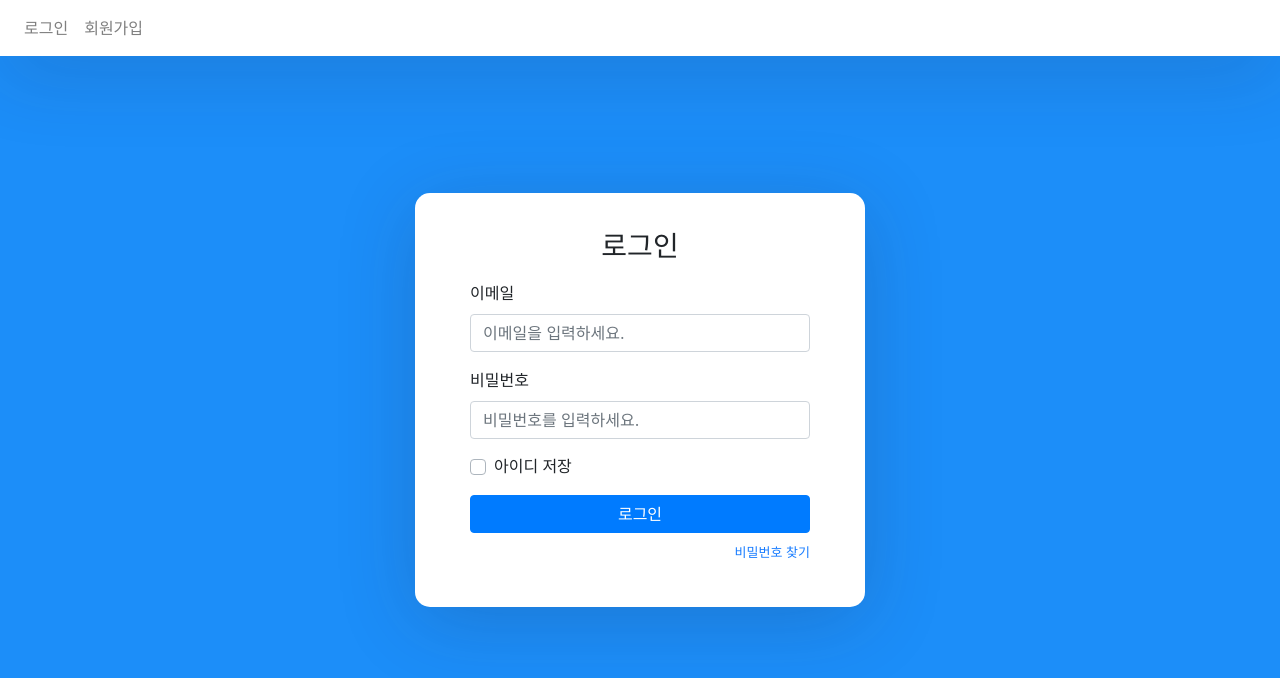
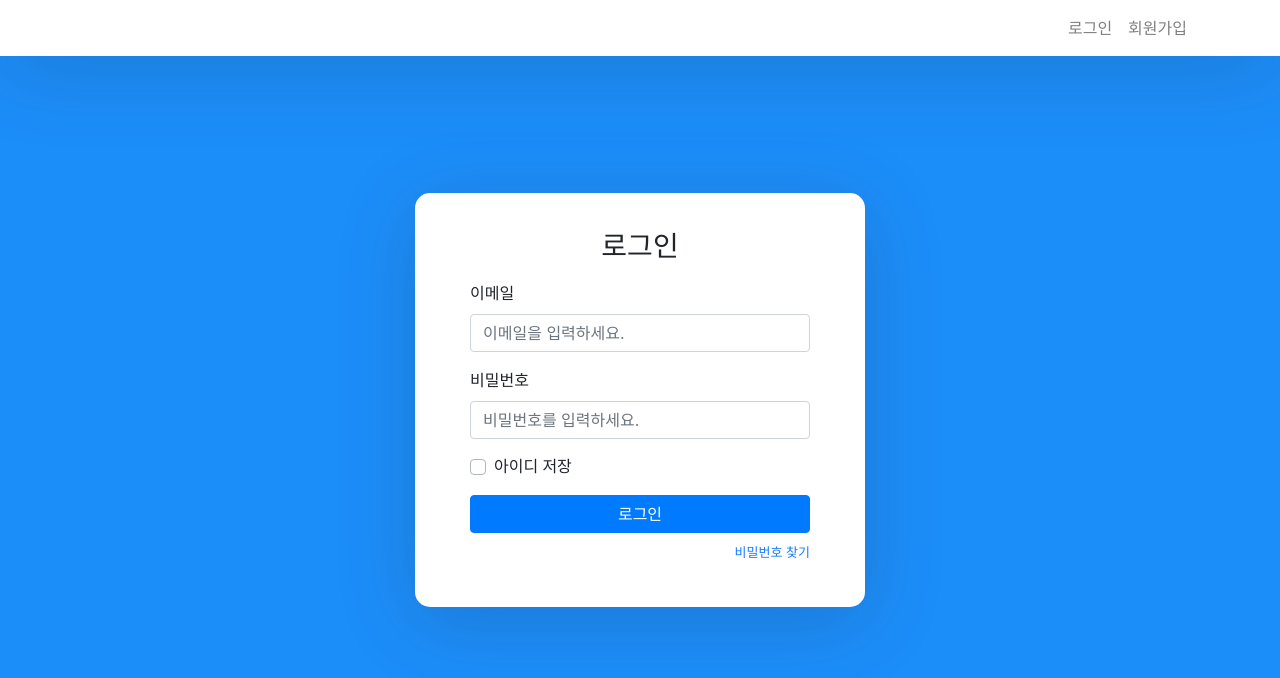
Before and after one commit to owlsogul/capstone_helper, a React (Create React App) app in the folder frontend/capstone/: page / in a window 1280 px wide. Shown: the top 678 px of the page. Built offline with nearby package versions, Linux system fonts and the light colour scheme.

Commit message:
NavigationBar로 분리하고 openClass css파일 만듦

```diff
--- a/frontend/capstone/public/index.html
+++ b/frontend/capstone/public/index.html
@@ -10,89 +10,11 @@
       content="Web site created using create-react-app"
     />
     <link rel="apple-touch-icon" href="%PUBLIC_URL%/logo192.png" />
-
     <link rel="manifest" href="%PUBLIC_URL%/manifest.json" />
-
-    <title>React App</title>
+    <title>🛠capstone helper🛠</title>
   </head>
   <body>
     <noscript>You need to enable JavaScript to run this app.</noscript>
     <div id="root"></div>
   </body>
 </html>
-
-
-<!--<div id="app">
-  <main class="app-main">
-  <h2 class="a11y-hidden">이디야 음료</h2>
-  <ul class="ediya-menu reset-list">
-    <li class="ediya-menu__item">
-      <a href="#" role="button" aria-haspopup="dialog" aria-pressed="false">
-        <figure>
-          <img src="//raw.githubusercontent.com/yamoo9/assets/master/images/ediya/iced-cherry-blossoms-latte.png" alt="" width="323" height="323" />
-          <figcaption>ICED 벚꽃라떼</figcaption>
-        </figure>
-      </a>
-      <div role="dialog" aria-modal="false" aria-labelledby="dialog-1-label">
-        <h3 id="dialog-1-label" class="a11y-hidden">ICED 벚꽃라떼</h3>
-      </div>
-    </li>
-    <li class="ediya-menu__item">
-      <a href="#" role="button" aria-haspopup="dialog" aria-pressed="false">
-        <figure>
-          <img src="//raw.githubusercontent.com/yamoo9/assets/master/images/ediya/hot-cherry-blossoms-latte.png" alt="" width="323" height="323" />
-          <figcaption>HOT 벚꽃라떼</figcaption>
-        </figure>
-      </a>
-    </li>
-    <li class="ediya-menu__item">
-      <a href="#" role="button" aria-haspopup="dialog" aria-pressed="false">
-        <figure>
-          <img src="//raw.githubusercontent.com/yamoo9/assets/master/images/ediya/iced-brownie-chocolate.png" alt="" width="323" height="323" />
-          <figcaption>ICED 브라우니 쇼콜라</figcaption>
-        </figure>
-      </a>
-    </li>
-    <li class="ediya-menu__item">
-      <a href="#" role="button" aria-haspopup="dialog" aria-pressed="false">
-        <figure>
-          <img src="//raw.githubusercontent.com/yamoo9/assets/master/images/ediya/hot-brownie-chocolate.png" alt="" width="323" height="323" />
-          <figcaption>HOT 브라우니 쇼콜라</figcaption>
-        </figure>
-      </a>
-    </li>
-    <li class="ediya-menu__item">
-      <a href="#" role="button" aria-haspopup="dialog" aria-pressed="false">
-        <figure>
-          <img src="//raw.githubusercontent.com/yamoo9/assets/master/images/ediya/jeju-green-tangerine-tea.png" alt="" width="323" height="323" />
-          <figcaption>제주청귤 오리지널</figcaption>
-        </figure>
-      </a>
-    </li>
-    <li class="ediya-menu__item">
-      <a href="#" role="button" aria-haspopup="dialog" aria-pressed="false">
-        <figure>
-          <img src="//raw.githubusercontent.com/yamoo9/assets/master/images/ediya/jeju-green-tangerine-blossom.png" alt="" width="323" height="323" />
-          <figcaption>제주청귤 블라썸</figcaption>
-        </figure>
-      </a>
-    </li>
-    <li class="ediya-menu__item">
-      <a href="#" role="button" aria-haspopup="dialog" aria-pressed="false">
-        <figure>
-          <img src="//raw.githubusercontent.com/yamoo9/assets/master/images/ediya/pomegranate-tea.png" alt="" width="323" height="323" />
-          <figcaption>석류 오리지널</figcaption>
-        </figure>
-      </a>
-    </li>
-    <li class="ediya-menu__item">
-      <a href="#" role="button" aria-haspopup="dialog" aria-pressed="false">
-        <figure>
-          <img src="//raw.githubusercontent.com/yamoo9/assets/master/images/ediya/pomegranate-apple-lime.png" alt="" width="323" height="323" />
-          <figcaption>석류 애플라임</figcaption>
-        </figure>
-      </a>
-    </li>
-  </ul>
-</main>
-</div>-->
--- a/frontend/capstone/src/App.js
+++ b/frontend/capstone/src/App.js
@@ -2,32 +2,18 @@ import React from 'react';
 import './App.css';
 //import PropTypes from "prop-types";
 import '../node_modules/bootstrap/dist/css/bootstrap.min.css';
-import {BrowserRouter as Router, Switch, Route, Link} from 'react-router-dom';
+import { BrowserRouter as Router, Switch, Route, Link } from 'react-router-dom';
+
+import NavigationBar from './NavigationBar';
 
 import Login from './login.component';
 import SignUp from './signup.component';
 
-
-
 function App() {
-  return (<Router>
+  return (
+    <Router>
       <div className="App">
-      <nav className="navbar navbar-expand-lg navbar-light fixed-top">
-        <div className="contatiner">
-          <div className="collapse navbar-collapse" id="navbarTogglerDemo02">
-            <ul className="navbar-nav ml-auto">
-              <li className="nav-item">
-                <Link className="nav-link" to={"/sign-in"}>로그인</Link>
-              </li>
-              <li className="nav-item">
-                <Link className="nav-link" to={"/sign-up"}>회원가입</Link>
-              </li>
-            </ul>
-          </div>
-        </div>
-      </nav>
-
-
+        <NavigationBar></NavigationBar>
         <div className="auth-wrapper">
           <div className="auth-inner">
             <Switch>
@@ -37,82 +23,9 @@ function App() {
             </Switch>
           </div>
         </div>
-    </div> </Router>
+      </div>
+    </Router>
   )
 }
 
 export default App;
-
-
-
-/*
-const foodILike = [
-  {
-    id : 1,
-    name: "kimchi",
-    image:
-    "https://t1.daumcdn.net/liveboard/Magazine543/18267aeb115e4e2db1f6cd8d5cc1e9e2.png",
-    rating: 5
-  },
-  {
-    id : 2,
-    name: "soondae",
-    image:
-    "https://t1.daumcdn.net/liveboard/Magazine543/18267aeb115e4e2db1f6cd8d5cc1e9e2.png",
-    rating: 3
-  },
-  {
-    id : 3,
-    name: "baek",
-    image:
-    "https://t1.daumcdn.net/liveboard/Magazine543/18267aeb115e4e2db1f6cd8d5cc1e9e2.png",
-    rating: 4.5
-  },
-  {
-    id : 4,
-    name: "dduck",
-    image:
-    "https://t1.daumcdn.net/liveboard/Magazine543/18267aeb115e4e2db1f6cd8d5cc1e9e2.png",
-    rating: 3.9
-  }
-]
-
-
-
-function Food({name, picture, rating}) {
-  return (
-    <div>
-      <h2>I like {name}</h2>
-      <h4>{rating} / 5.0</h4>
-      <img src={picture} alt={name}/>
-    </div>
-  )
-}
-
-
-
-Food.sexyTypes = {
-  name: PropTypes.string.isRequired,
-  picture: PropTypes.string.isRequired,
-  rating: PropTypes.number.isRequired
-};
-
-
-
-function App() {
-  return(
-  <div>
-    {foodILike.map(dish => (
-      <Food
-        key={dish.id}
-        name={dish.name}
-        picture={dish.image}
-        rating={dish.rating}
-      />
-    ))}
-  </div>
-  )
-}
-
-export default App;
-*/
--- /dev/null
+++ b/frontend/capstone/src/NavigationBar.js
@@ -0,0 +1,26 @@
+import React, { Component } from 'react';
+//import PropTypes from "prop-types";
+import '../node_modules/bootstrap/dist/css/bootstrap.min.css';
+import { BrowserRouter as Router, Switch, Route, Link } from 'react-router-dom';
+
+class NavigationBar extends Component {
+  render() {
+    return (
+      <nav className="navbar navbar-expand-lg navbar-light fixed-top">
+        <div className="container">
+          <div className="collapse navbar-collapse" id="navbarTogglerDemo02">
+            <ul className="navbar-nav ml-auto">
+              <li className="nav-item">
+                <Link className="nav-link" to={"/sign-in"}>로그인</Link>
+              </li>
+              <li className="nav-item">
+                <Link className="nav-link" to={"/sign-up"}>회원가입</Link>
+              </li>
+            </ul>
+          </div>
+        </div>
+      </nav>
+    )
+  }
+}
+export default NavigationBar;
--- a/frontend/capstone/src/login.component.js
+++ b/frontend/capstone/src/login.component.js
@@ -1,5 +1,4 @@
 import React, {Component} from 'react';
-
 
 function sendLogin(sendObj) {
     return fetch('/api/user/login', {
@@ -11,7 +10,6 @@ function sendLogin(sendObj) {
         body: JSON.stringify(sendObj),
       });
 }
-
 
 export default class Login extends Component {
 
--- a/frontend/capstone/src/openClass.js
+++ b/frontend/capstone/src/openClass.js
@@ -1,10 +1,10 @@
 import React, { Component } from 'react';
 import './openClass.css';
-import App from './App';
+import openClass from './openClass';
 
 class openClass extends Component {
     render(){
         <h1>김윤혁 술쟁이</h1>
     }
 }
-export default App;
+export default openClass;
```
Also changed, not shown: frontend/capstone/src/openClass.css (added), 1 other file (tests, documents, lock files or other folders). Lines whose indentation alone changed are shown as unchanged.
